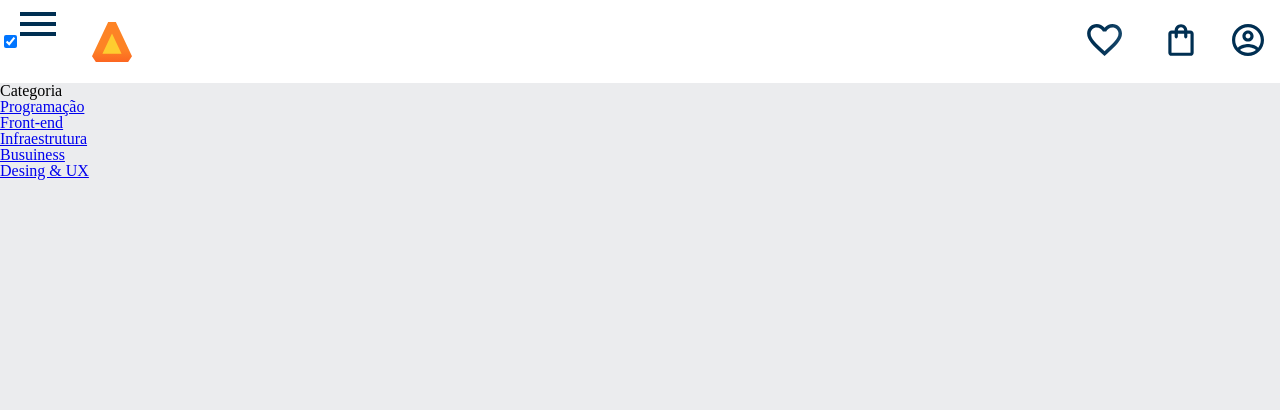
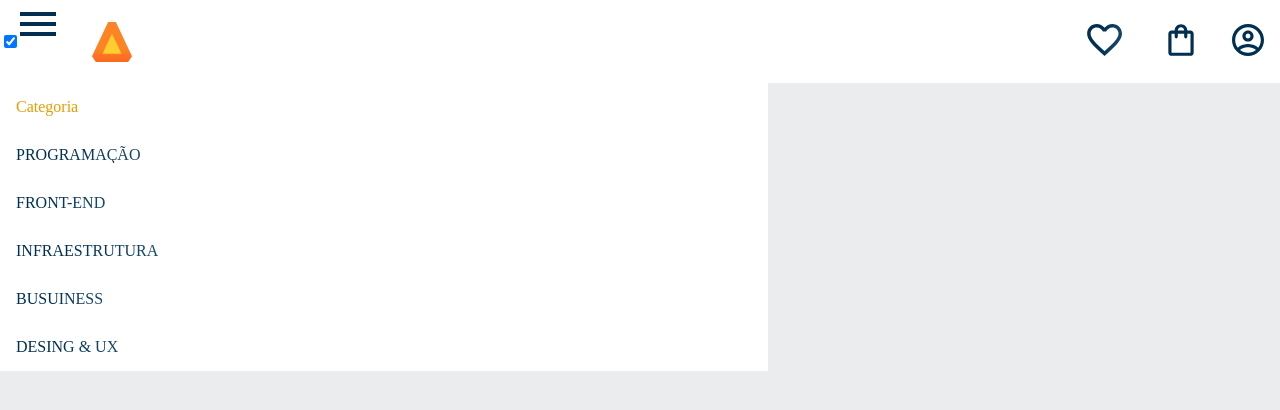
Before and after one commit to mfernandamirabile/alura_books, a plain HTML site: page index.html in a window 1280 px wide. Both pictures are taken after a click on the checkbox 10 px from the left and 41 px from the top of the page. Drawn offline with Linux system fonts and the light colour scheme.

Commit message:
atualizações

```diff
--- a/styles.css
+++ b/styles.css
@@ -3,6 +3,8 @@
 :root {
     --cor-de-fundo: #EBECEE;
     --branco: #FFFFFF;
+    --laranja-destque: #EB9B00;
+    --azul-degrade: linear-gradient(97.54deg, #002f52 35.49%, #326589 165.37%);
 }
 
 body {
--- a/styles/header.css
+++ b/styles/header.css
@@ -26,9 +26,28 @@
 .lista-menu {
     display: none;
     position: absolute;
+    top: 100%;
+    width: 60vw;
 }
 
 .container__botao:checked ~ .lista-menu {
     display: block;
-    top: 100%;
 }
+
+.lista-menu__titulo,
+.lista-menu__item {
+    padding: 1em;
+    background-color: var(--branco);
+}
+
+.lista-menu__titulo {
+    color: var(--laranja-destque);
+}
+
+.lista-menu__link {
+    background: var(--azul-degrade);
+    -webkit-background-clip: text;
+    -webkit-text-fill-color:transparent ;
+    background-clip: text;
+    text-transform: uppercase;
+}
```
